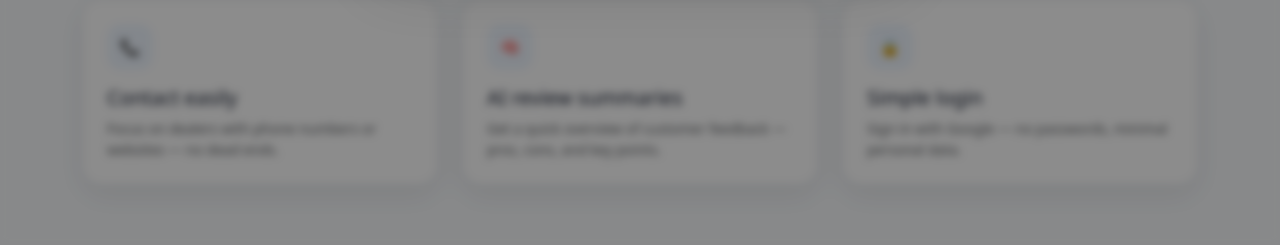
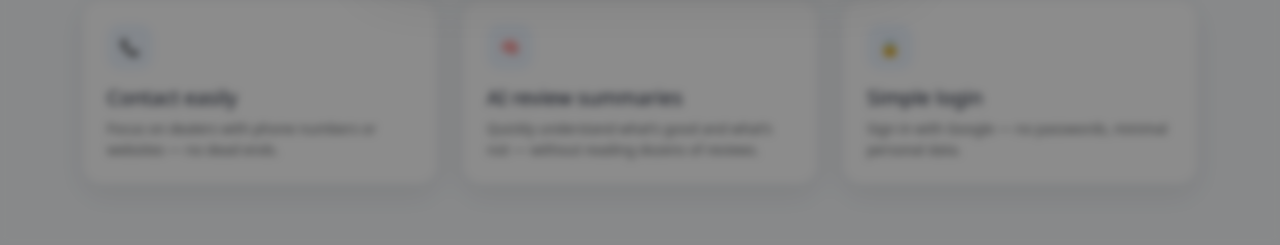
Before and after one commit to p95max/dealerfinder, a Django app: page /about/ in a window 1280 px wide. Shown: the part 634-879 px from the top of the page. Run offline with Django 5.2, Linux system fonts and the light colour scheme; parts of the project's set-up code (start-up, migrations or seed data) failed here and were passed over.

Commit message:
about us update

```diff
--- a/templates/about.html
+++ b/templates/about.html
@@ -108,7 +108,7 @@
                 <div class="feature-icon mb-3">🧠</div>
                 <h5>AI review summaries</h5>
                 <p class="text-muted small mb-0">
-                    Get a quick overview of customer feedback — pros, cons, and key points.
+                    Quickly understand what’s good and what’s not — without reading dozens of reviews.
                 </p>
             </div>
         </div>
```
